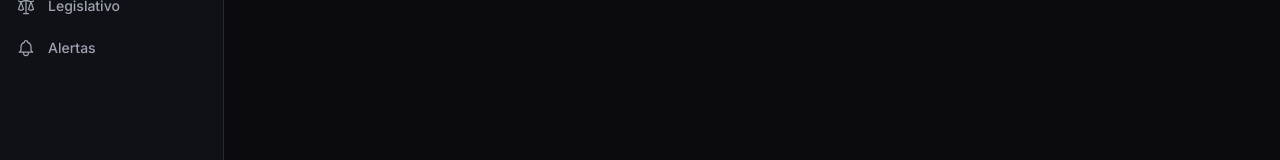
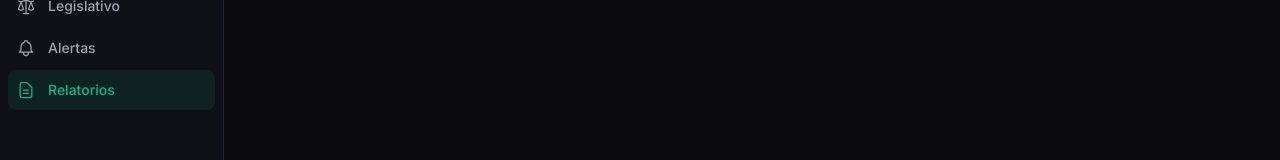
Before and after one commit to avnergomes/c2-parana, a React (Vite) app: page /relatorios in a window 1280 px wide. Shown: the part 446-606 px from the top of the page. Built offline with nearby package versions, Linux system fonts and the light colour scheme; no server answers; the database is empty.

Commit message:
feat(sidebar): add Relatorios nav item
Document icon, 'Relatorios' label, pro plan, positioned after Alertas.

```diff
--- a/src/components/layout/Sidebar.tsx
+++ b/src/components/layout/Sidebar.tsx
@@ -16,6 +16,7 @@ const icons: Record<string, JSX.Element> = {
   getec: <svg className="w-5 h-5" fill="none" viewBox="0 0 24 24" stroke="currentColor"><path strokeLinecap="round" strokeLinejoin="round" strokeWidth={1.5} d="M17 20h5v-2a3 3 0 00-5.356-1.857M17 20H7m10 0v-2c0-.656-.126-1.283-.356-1.857M7 20H2v-2a3 3 0 015.356-1.857M7 20v-2c0-.656.126-1.283.356-1.857m0 0a5.002 5.002 0 019.288 0M15 7a3 3 0 11-6 0 3 3 0 016 0zm6 3a2 2 0 11-4 0 2 2 0 014 0zM7 10a2 2 0 11-4 0 2 2 0 014 0z" /></svg>,
   legislativo: <svg className="w-5 h-5" fill="none" viewBox="0 0 24 24" stroke="currentColor"><path strokeLinecap="round" strokeLinejoin="round" strokeWidth={1.5} d="M3 6l3 1m0 0l-3 9a5.002 5.002 0 006.001 0M6 7l3 9M6 7l6-2m6 2l3-1m-3 1l-3 9a5.002 5.002 0 006.001 0M18 7l3 9m-3-9l-6-2m0-2v2m0 16V5m0 16H9m3 0h3" /></svg>,
   alertas: <svg className="w-5 h-5" fill="none" viewBox="0 0 24 24" stroke="currentColor"><path strokeLinecap="round" strokeLinejoin="round" strokeWidth={1.5} d="M15 17h5l-1.405-1.405A2.032 2.032 0 0118 14.158V11a6.002 6.002 0 00-4-5.659V5a2 2 0 10-4 0v.341C7.67 6.165 6 8.388 6 11v3.159c0 .538-.214 1.055-.595 1.436L4 17h5m6 0v1a3 3 0 11-6 0v-1m6 0H9" /></svg>,
+  relatorios: <svg className="w-5 h-5" fill="none" viewBox="0 0 24 24" stroke="currentColor"><path strokeLinecap="round" strokeLinejoin="round" strokeWidth={1.5} d="M9 12h6m-6 4h6m2 5H7a2 2 0 01-2-2V5a2 2 0 012-2h5.586a1 1 0 01.707.293l5.414 5.414a1 1 0 01.293.707V19a2 2 0 01-2 2z" /></svg>,
   chevron: <svg className="w-4 h-4" fill="none" viewBox="0 0 24 24" stroke="currentColor"><path strokeLinecap="round" strokeLinejoin="round" strokeWidth={2} d="M15 19l-7-7 7-7" /></svg>,
   lock: <svg className="w-3.5 h-3.5" fill="none" viewBox="0 0 24 24" stroke="currentColor"><path strokeLinecap="round" strokeLinejoin="round" strokeWidth={2} d="M12 15v2m-6 4h12a2 2 0 002-2v-6a2 2 0 00-2-2H6a2 2 0 00-2 2v6a2 2 0 002 2zm10-10V7a4 4 0 00-8 0v4h8z" /></svg>,
 }
@@ -31,6 +32,7 @@ const NAV_ITEMS = [
   { path: '/noticias', label: 'Notícias', icon: 'noticias', plan: 'solo' },
   { path: '/legislativo', label: 'Legislativo', icon: 'legislativo', plan: 'pro' },
   { path: '/alertas', label: 'Alertas', icon: 'alertas', plan: 'pro' },
+  { path: '/relatorios', label: 'Relatorios', icon: 'relatorios', plan: 'pro' },
 ] as const
 
 export function Sidebar() {
```
